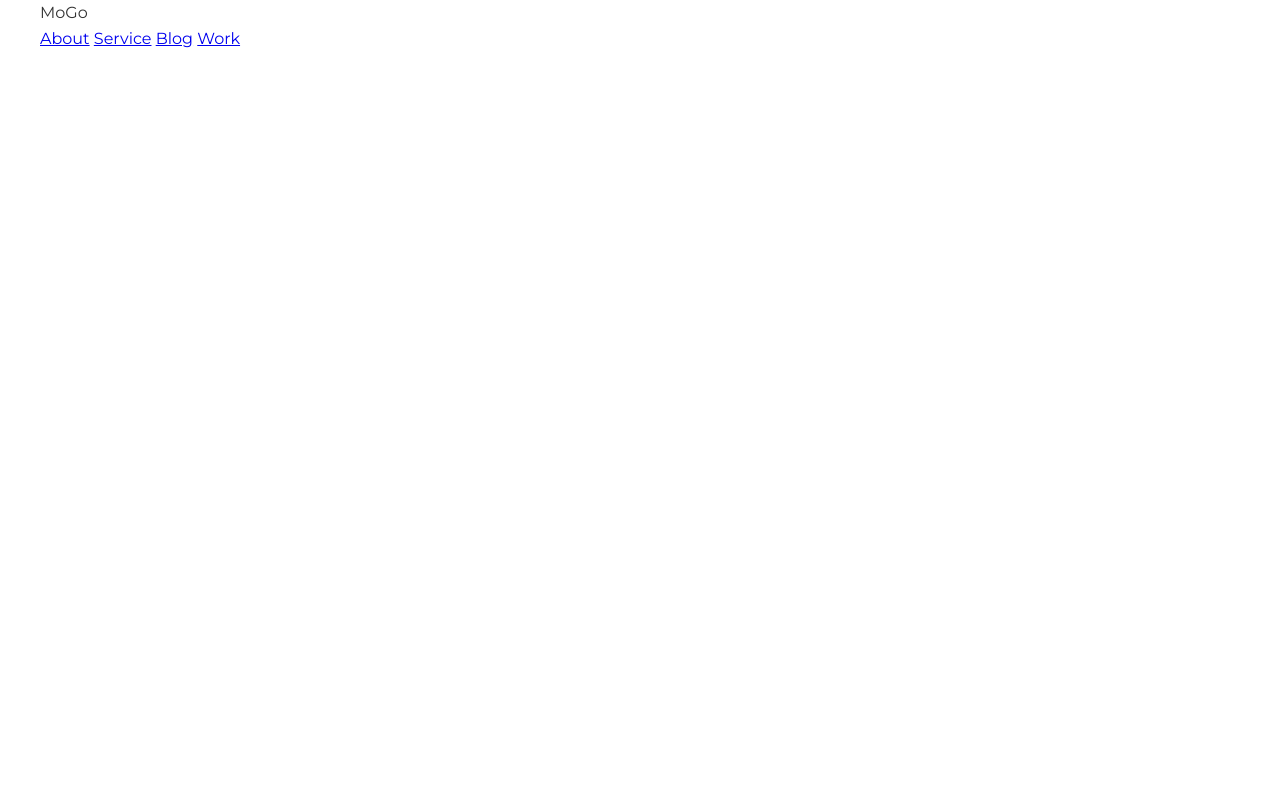
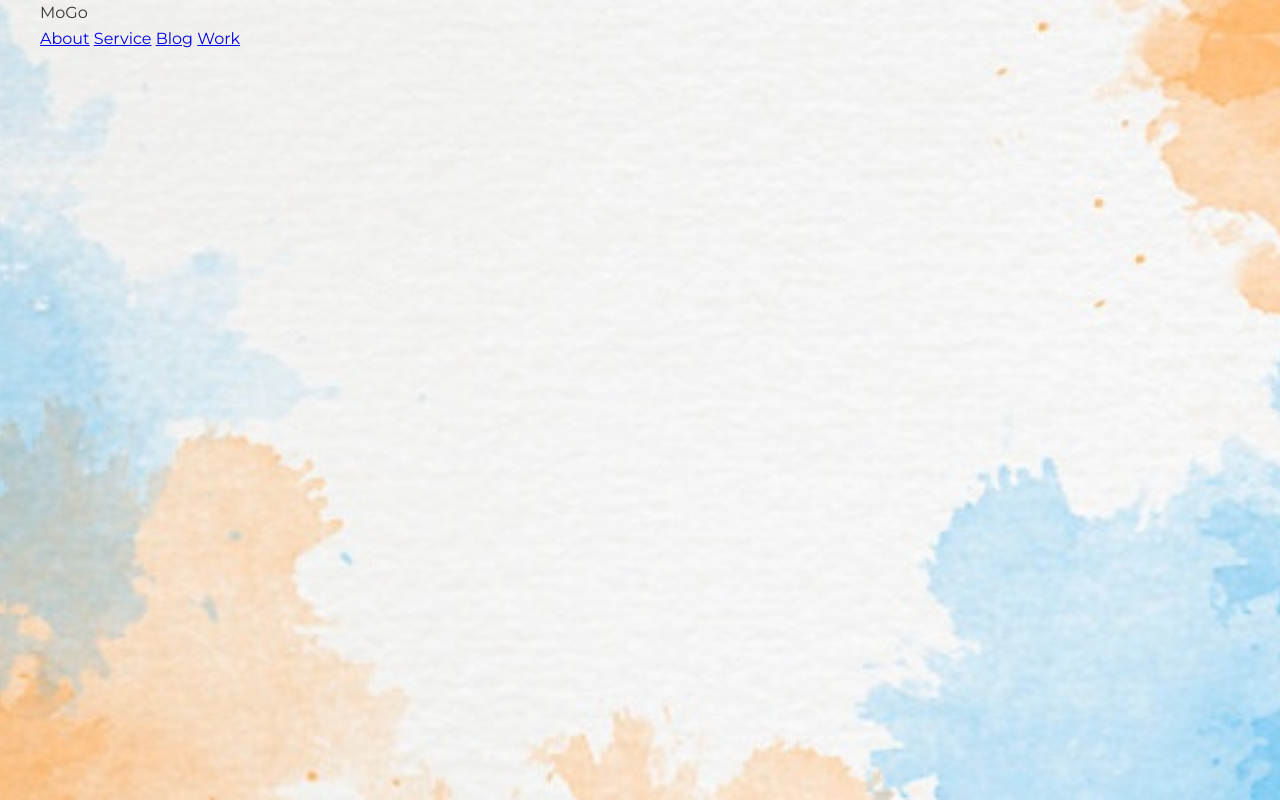
Before and after one commit to Iryna-Dm/vcs_project, a plain HTML site: page index.html in a window 1280 px wide. Drawn offline with Linux system fonts and the light colour scheme.

Commit message:
add backgrounf for intro

```diff
--- a/css/style.css
+++ b/css/style.css
@@ -20,7 +20,9 @@ body {
 .intro {
 	width: 100%;
 	height: 100vh;
-	background: #999;
+	background: url("../image/sky.jpg") center no-repeat;
+	-webkit-background-size: cover;
+	background-size: cover;
 }
 /*Header*/
 .header {
--- a/index.html
+++ b/index.html
@@ -22,6 +22,9 @@
 			</div>
 		</div>
 	</header>
+	<div class="intro">
+		<div class="container"></div>
+	</div>
 </body>
 
 </html>
```
Also changed, not shown: image/sky.jpg (added).
